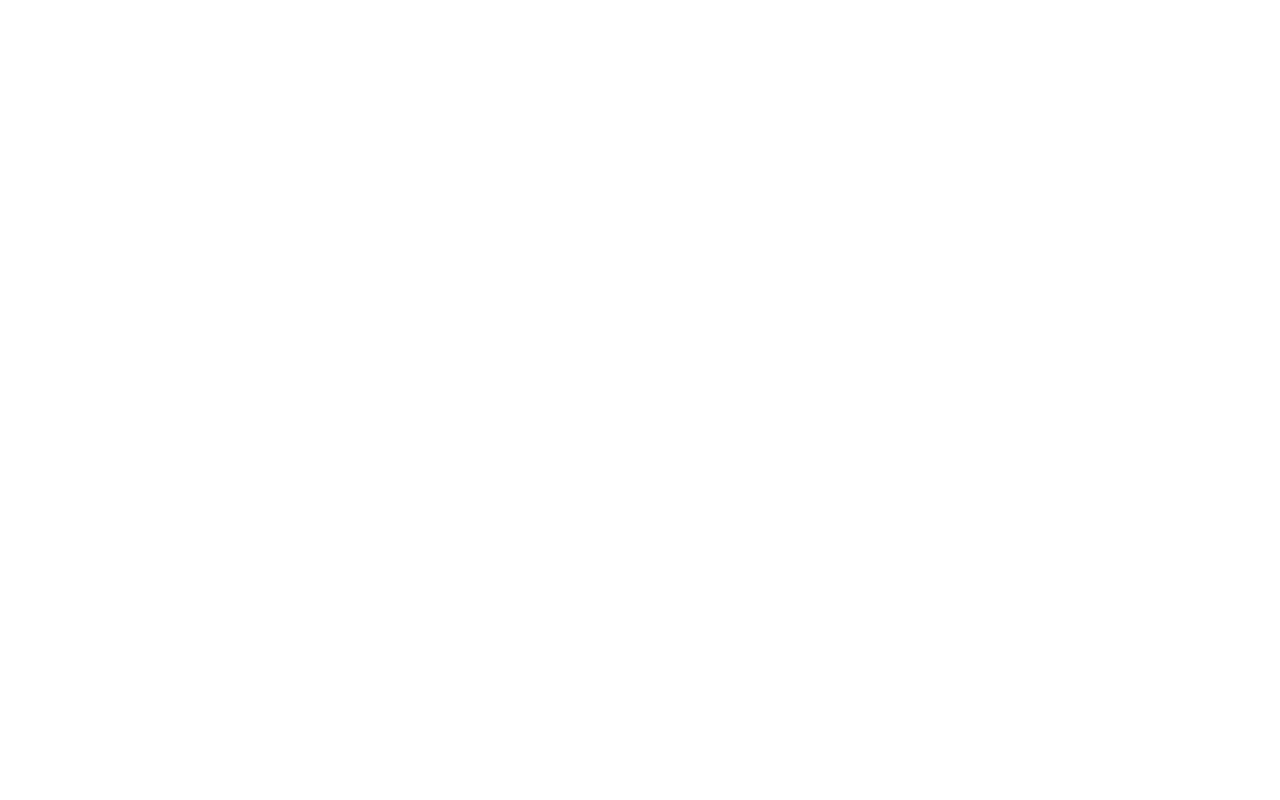
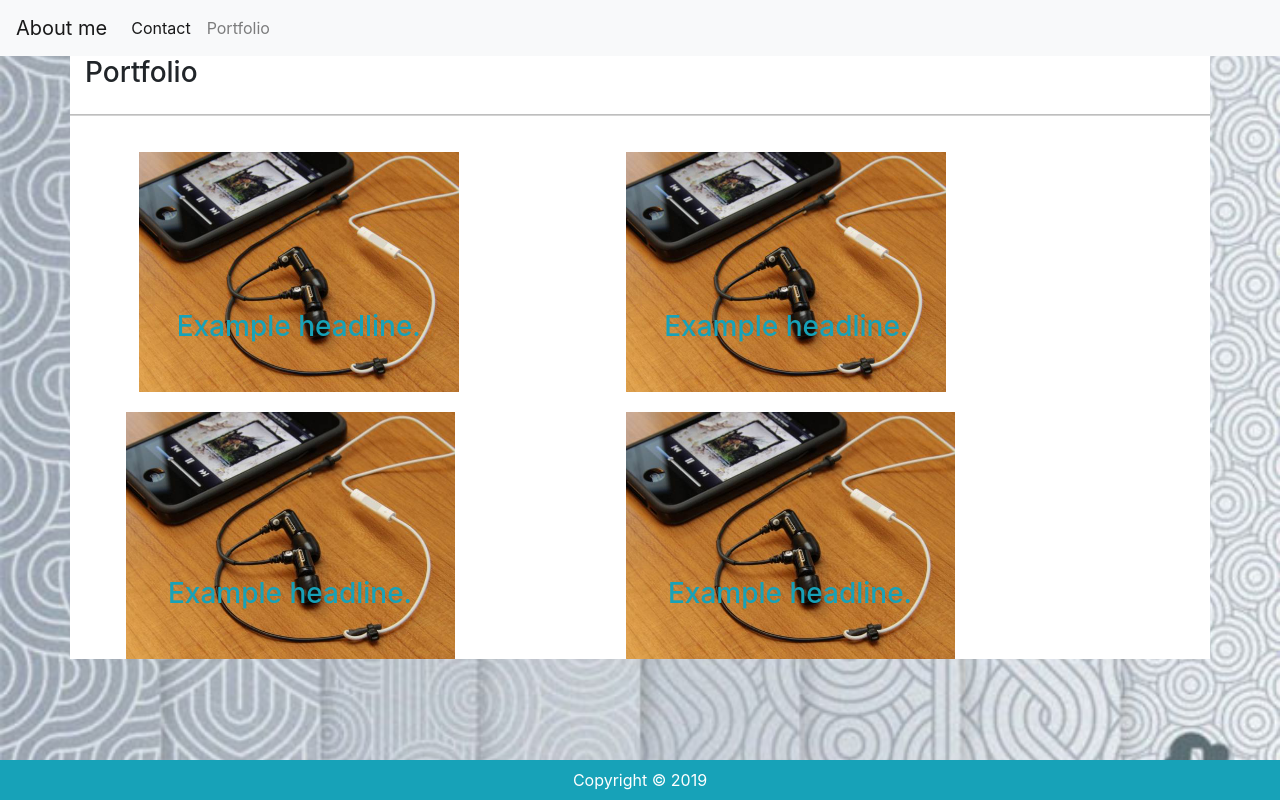
Before and after one commit to ericlamacchia/Bootstrap-Portfolio, a plain HTML site: page portfolio.html in a window 1280 px wide. Drawn offline with nearby package versions, Linux system fonts and the light colour scheme.

Commit message:
Completed more on all pages, however am still having an issue with images on portfolio

```diff
--- a/css/style.css
+++ b/css/style.css
@@ -22,3 +22,12 @@ body , html {
    height: 40px; /* Set the fixed height of the footer here */
    line-height: 40px; /* Vertically center the text there */
 }
+
+.pimage {
+    max-width: 70%;
+    height: auto;
+}
+
+.buffy {
+    margin-top: 20px;
+}
--- a/portfolio.html
+++ b/portfolio.html
@@ -0,0 +1,95 @@
+<!doctype html>
+<html lang="en">
+
+<head>
+    <!-- Required meta tags -->
+    <meta charset="utf-8">
+    <meta name="viewport" content="width=device-width, initial-scale=1, shrink-to-fit=no">
+
+    <!-- Bootstrap CSS -->
+    <link rel="stylesheet" href="https://stackpath.bootstrapcdn.com/bootstrap/4.3.1/css/bootstrap.min.css"
+        integrity="sha384-ggOyR0iXCbMQv3Xipma34MD+dH/1fQ784/j6cY/iJTQUOhcWr7x9JvoRxT2MZw1T" crossorigin="anonymous">
+    <link rel="stylesheet" href="../Bootstrap-Portfolio/css/style.css">
+
+    <nav class="navbar navbar-expand-lg navbar-light bg-light">
+        <a class="navbar-brand" href="index.html">About me</a>
+        <button class="navbar-toggler" type="button" data-toggle="collapse" data-target="#navbarSupportedContent"
+            aria-controls="navbarSupportedContent" aria-expanded="false" aria-label="Toggle navigation">
+            <span class="navbar-toggler-icon"></span>
+        </button>
+
+
+        <div class="collapse navbar-collapse" id="navbarSupportedContent">
+            <ul class="navbar-nav mr-auto">
+                <li class="nav-item active">
+                    <a class="nav-link" href="contact.html">Contact <span class="sr-only">(current)</span></a>
+                </li>
+                <li class="nav-item">
+                    <a class="nav-link" href="portfolio.html">Portfolio</a>
+                </li>
+
+
+
+            </ul>
+
+        </div>
+    </nav>
+</head>
+
+<body class="bg">
+
+    <div class="container bg-white">
+        <div class="row">
+            <div class="col-sm-2">
+                <h3>Portfolio</h3>
+
+            </div>
+            <hr style=" width:100%; color: lightgrey; height: 1px; background-color:lightgrey">
+            <div class="row buffy">
+                    <div class="col-sm-5" align="center"><img class="pimage" src="images/Headphones.jpg" alt="Ipad">
+                        <div class="carousel-caption text-info">
+                            <h3>Example headline.</h3>
+                        </div>
+                    </div>
+                    <div class="col-sm-5" align="center"><img class="pimage" src="images/Headphones.jpg" alt="Ipad">
+                        <div class="carousel-caption text-info">
+                            <h3>Example headline.</h3>
+                        </div>
+                    </div>
+                    <div class="row buffy">
+                            <div class="col-sm-5" align="center"><img class="pimage" src="images/Headphones.jpg" alt="Ipad">
+                                <div class="carousel-caption text-info">
+                                    <h3>Example headline.</h3>
+                                </div>
+                            </div>
+                            <div class="col-sm-5" align="center"><img class="pimage" src="images/Headphones.jpg" alt="Ipad">
+                                <div class="carousel-caption text-info">
+                                    <h3>Example headline.</h3>
+                                </div>
+                            </div>
+
+                    </div>
+                </div>
+            </div>
+
+
+        </div>
+    </div>
+    <footer class="container-fluid bg-info footerfun text-center text-white">
+        Copyright &copy; 2019
+    </footer>
+
+    <!-- Optional JavaScript -->
+    <!-- jQuery first, then Popper.js, then Bootstrap JS -->
+    <script src="https://code.jquery.com/jquery-3.3.1.slim.min.js"
+        integrity="sha384-q8i/X+965DzO0rT7abK41JStQIAqVgRVzpbzo5smXKp4YfRvH+8abtTE1Pi6jizo"
+        crossorigin="anonymous"></script>
+    <script src="https://cdnjs.cloudflare.com/ajax/libs/popper.js/1.14.7/umd/popper.min.js"
+        integrity="sha384-UO2eT0CpHqdSJQ6hJty5KVphtPhzWj9WO1clHTMGa3JDZwrnQq4sF86dIHNDz0W1"
+        crossorigin="anonymous"></script>
+    <script src="https://stackpath.bootstrapcdn.com/bootstrap/4.3.1/js/bootstrap.min.js"
+        integrity="sha384-JjSmVgyd0p3pXB1rRibZUAYoIIy6OrQ6VrjIEaFf/nJGzIxFDsf4x0xIM+B07jRM"
+        crossorigin="anonymous"></script>
+</body>
+
+</html>
```
Also changed, not shown: contact.html (+1 -0 lines), images/Headphones.jpg (added), images/laptop.jpg (added), images/tablet.jpeg (added), images/technics-q-c-640-480-1.jpg (added), images/tv.jpeg (added), 1 other file.
